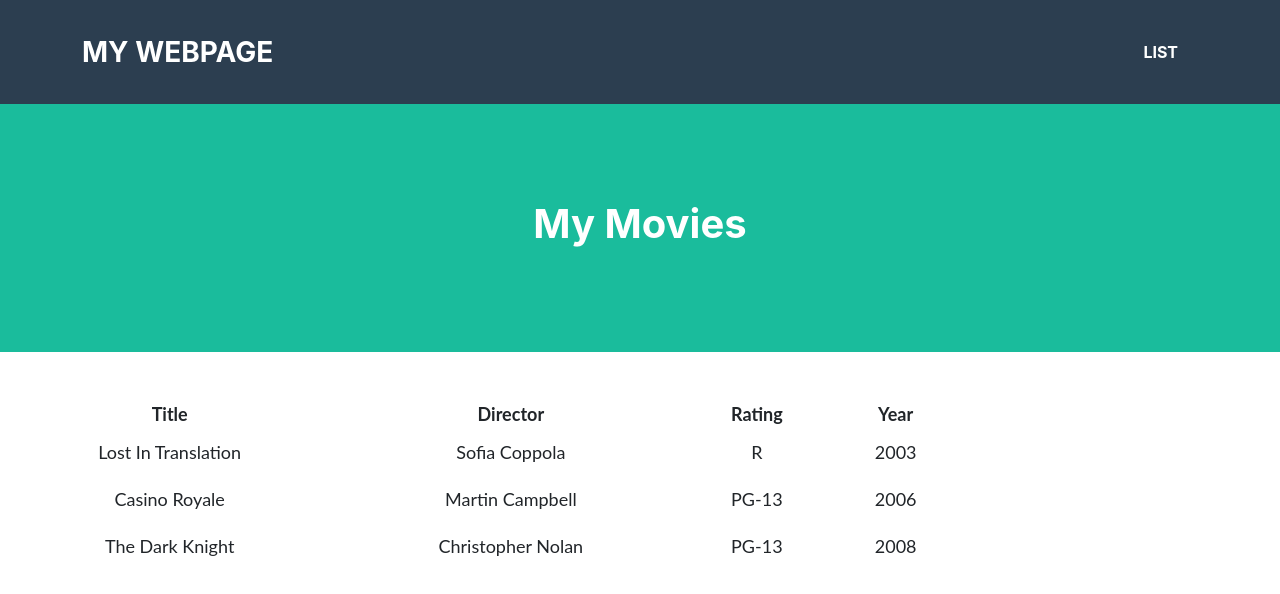
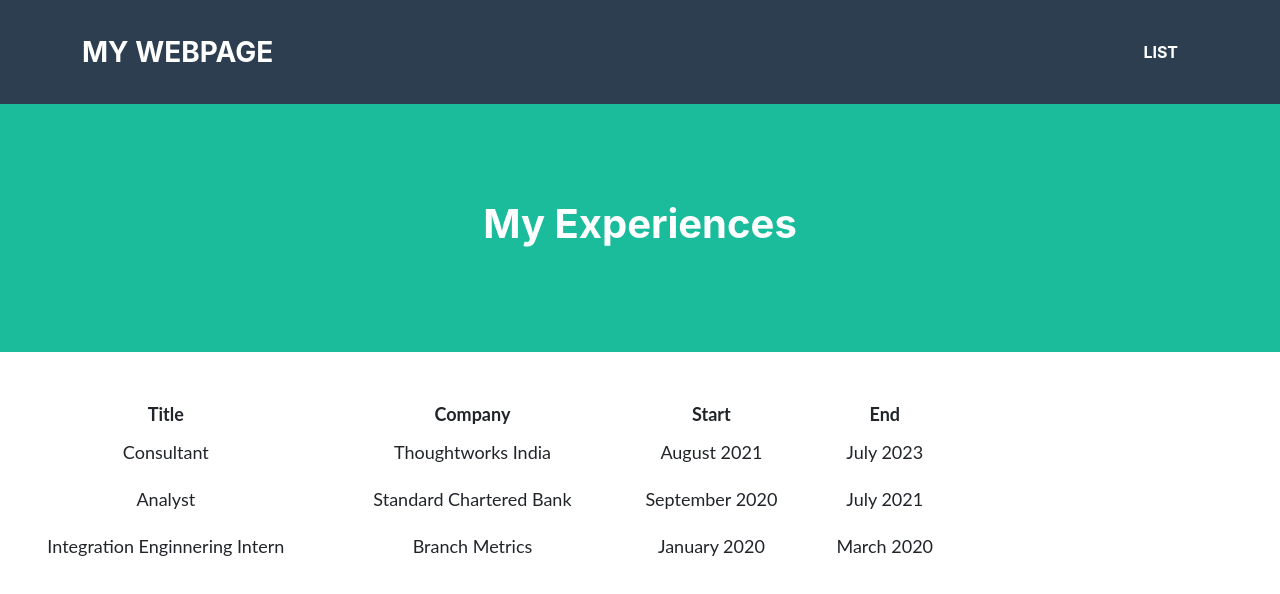
Before and after one commit to manishkumar1509/manishkumar1509.github.io, a plain HTML site: page list.html in a window 1280 px wide. Drawn offline with Linux system fonts and the light colour scheme.

Commit message:
task 2: list and hyperlink

```diff
--- a/list.html
+++ b/list.html
@@ -3,7 +3,7 @@
     <header>
         <link rel="stylesheet" href="style.css">
         <link rel="stylesheet" href="table_style.css">
-        <title>My Webpage Title</title>
+        <title>My Experiences</title>
     </header>
     <body>
         <!---Navigation--->
@@ -11,7 +11,7 @@
         <nav class="navbar navbar-expand-lg bg-secondary text-uppercase fixed-top" id="mainNav">
             <div class="container">
                 <!--This code defines the "My Webpage" link in the top right corner of the navigation pane-->
-                <a class="navbar-brand" href="">My Webpage</a>
+                <a class="navbar-brand" href="./index.html">My Webpage</a>
                 <!--This code defines the "List" link in the top left corner of the navigation pane-->
                 <ul class="navbar-nav ms-auto">
                     <li class="nav-item mx-0 mx-lg-1"><a class="nav-link py-3 px-0 px-lg-3 rounded" href="./list.html">List</a></li>
@@ -20,7 +20,7 @@
         </nav>
         <!--This code creates the middle section of the webpage-->
         <header class="masthead bg-primary text-white text-center">
-            <h1>My Movies</h1>
+            <h1>My Experiences</h1>
         </header>
         <!--Here is where the table will be loaded in.  The actual table will be loaded in JavaScript.-->
         <section class="mt-5 text-center">
--- a/list_data.json
+++ b/list_data.json
@@ -1,22 +1,22 @@
 {
-	"movies": [
+	"Eperiences": [
 		{
-			"Title": "Lost In Translation",
-			"Director": "Sofia Coppola",
-			"Rating": "R",
-			"Year": "2003"
+			"Title": "Consultant",
+			"Company": "Thoughtworks India",
+			"Start": "August 2021",
+			"End": "July 2023"
 		},
 		{
-			"Title": "Casino Royale",
-			"Director": "Martin Campbell",
-			"Rating": "PG-13",
-			"Year": "2006"
+			"Title": "Analyst",
+			"Company": "Standard Chartered Bank",
+			"Start": "September 2020",
+			"End": "July 2021"
 		},
 		{
-			"Title": "The Dark Knight",
-			"Director": "Christopher Nolan",
-			"Rating": "PG-13",
-			"Year": "2008"
+			"Title": "Integration Enginnering Intern",
+			"Company": "Branch Metrics",
+			"Start": "January 2020",
+			"End": "March 2020"
 		}
 	]
 }
```
